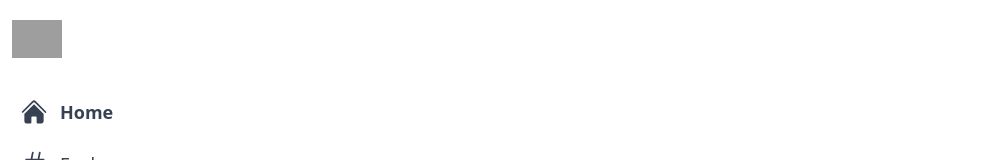
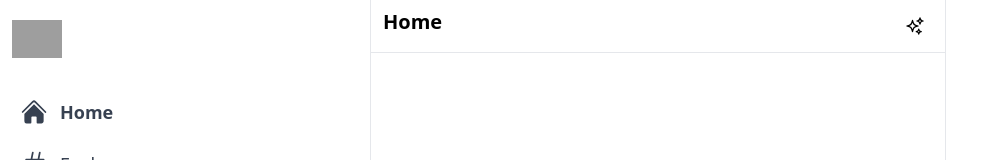
Before and after one commit to ryanwentaoxu/little-twitter, a Next.js app: page / in a window 1280 px wide. Shown: the top 160 px of the page, without its empty margins (0-1001 px from the left). Built offline with nearby package versions, Linux system fonts and the light colour scheme; grey boxes are pictures that could not be loaded.

Commit message:
feature feed

```diff
--- /dev/null
+++ b/src/components/Feed.js
@@ -0,0 +1,13 @@
+import { SparklesIcon } from "@heroicons/react/24/outline"
+export default function Feed() {
+  return (
+    <div className="xl:ml-[370px] border-l border-r border-gray-200 xl:min-w-[576px] sm:ml-[73px] flex-grow max-w-xl">
+      <div className="flex py-2 px-3 sticky top-0 z-50 bg-white border-b border-gray-200">
+        <h2 className="text-lg sm:text-xl font-bold cursor-pointer">Home</h2>
+        <div className="hoverEffect flex items-center justify-center px-0 ml-auto w-9 h-9">
+          <SparklesIcon className="h-5"/>
+        </div>
+      </div>
+    </div>
+  )
+}
--- a/src/pages/index.js
+++ b/src/pages/index.js
@@ -2,6 +2,7 @@
 import Image from 'next/image'
 import { Inter } from 'next/font/google'
 import Sidebar from '@/components/Sidebar'
+import Feed from '@/components/Feed'
 
 const inter = Inter({ subsets: ['latin'] })
 
@@ -20,6 +21,7 @@
         <Sidebar />
 
         {/* Feed */}
+        <Feed />
 
         {/* Widgets */}
 
```
